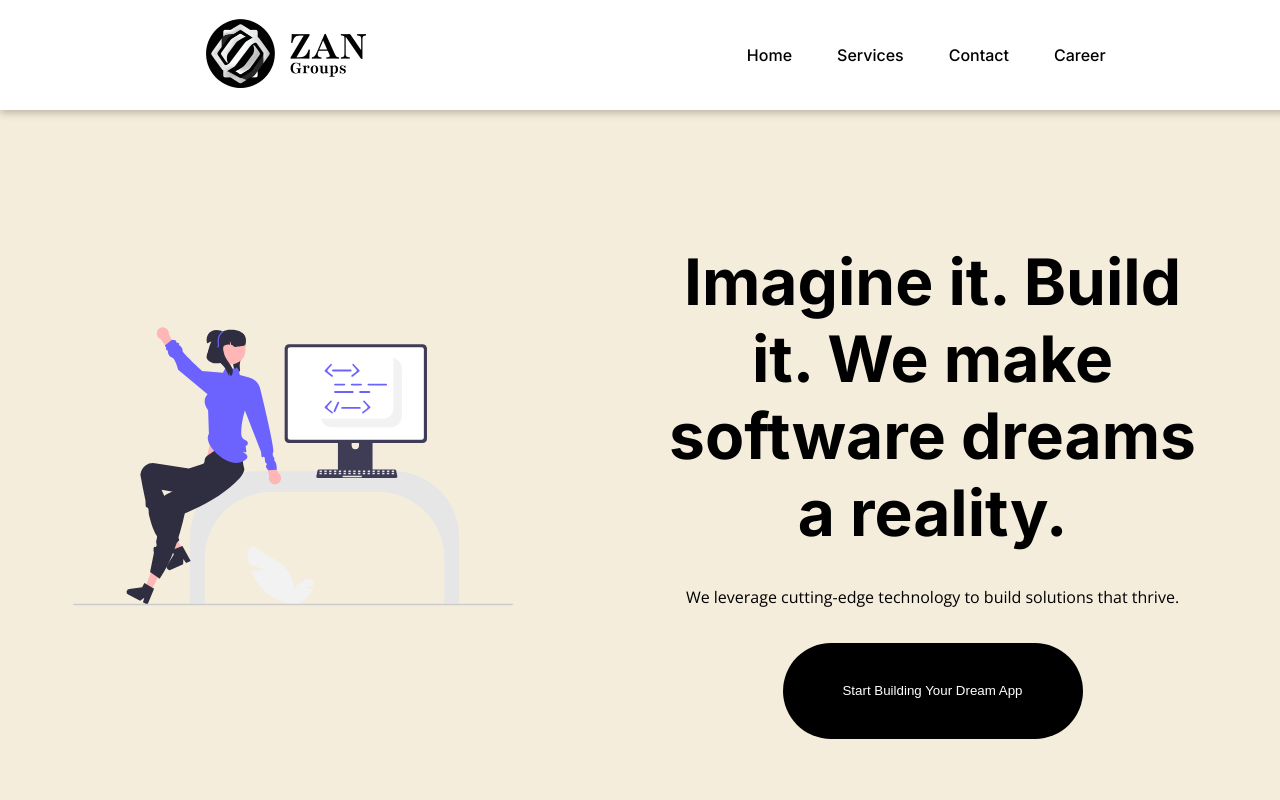
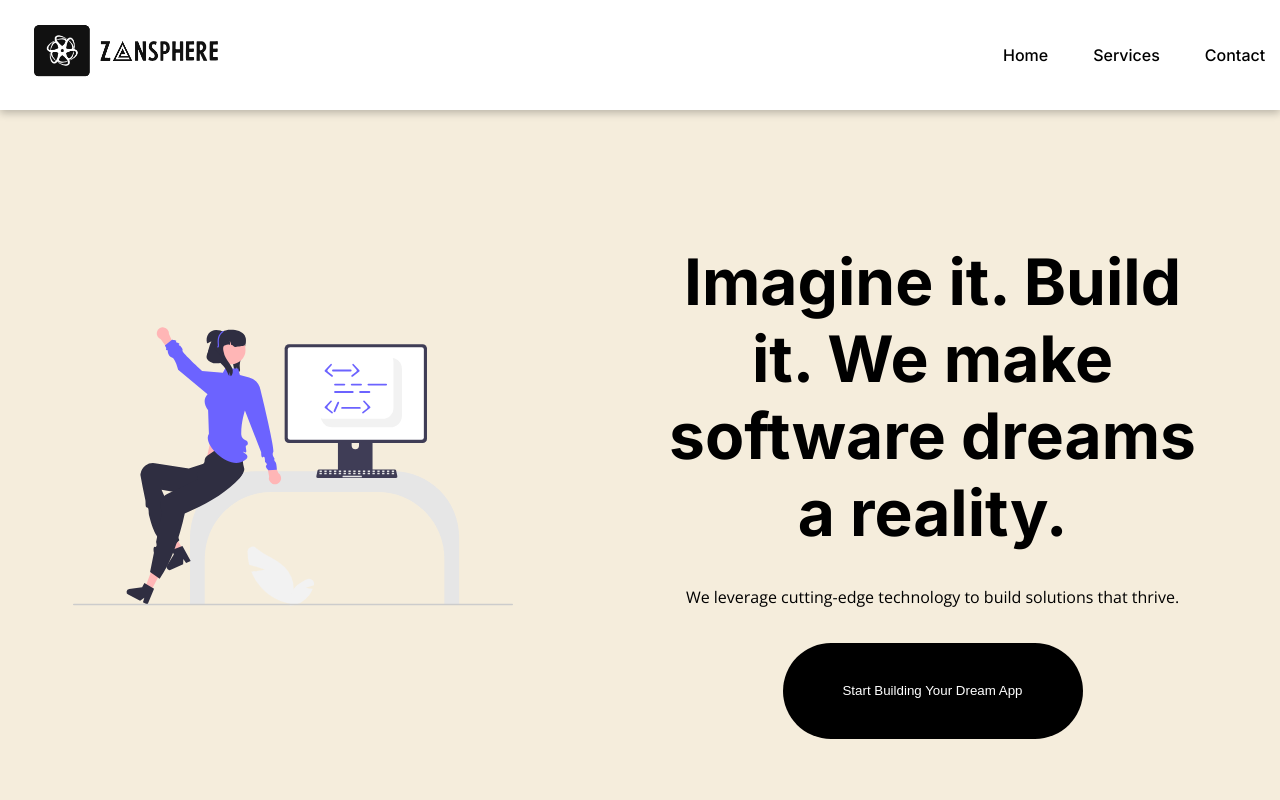
Before and after one commit to umar23-zan/zangroups, a React (Create React App) app: page /services in a window 1280 px wide. Shown: the top 800 px of the page. Built offline with nearby package versions, Linux system fonts and the light colour scheme.

Commit message:
logo changed

```diff
--- a/src/App.css
+++ b/src/App.css
@@ -1,29 +1,5 @@
-.App {
-  text-align: center;
+body, html {
+  margin: 0;
+  padding: 0;
+  overflow-x: hidden; /* Prevents horizontal scrolling */
 }
-
-.App-logo {
-  height: 40vmin;
-  pointer-events: none;
-}
-
-@media (prefers-reduced-motion: no-preference) {
-  .App-logo {
-    animation: App-logo-spin infinite 20s linear;
-  }
-}
-
-.App-header {
-  background-color: #282c34;
-  min-height: 100vh;
-  display: flex;
-  flex-direction: column;
-  align-items: center;
-  justify-content: center;
-  font-size: calc(10px + 2vmin);
-  color: white;
-}
-
-.App-link {
-  color: #61dafb;
-}
--- a/src/components/Header.js
+++ b/src/components/Header.js
@@ -1,6 +1,6 @@
 import React, { useState } from 'react';
 import { Link } from 'react-router-dom';
-import logo from '../images/Logo.png';
+import logo from '../images/zanLogo.png';
 import './header.css';
 
 const Header = () => {
--- a/src/components/header.css
+++ b/src/components/header.css
@@ -12,18 +12,20 @@ body, html {
   width: 100vw;
   /* max-width: 100vw; */
   height: 70px;
-  justify-content: space-around;
+  /* justify-content: space-between; */
+  gap: 60%;
   align-items: center;
   position: fixed;
   background-color: white;
    font-family: "Inter", serif;
-   padding: 20px 16px;
+   padding: 20px 0px;
    box-shadow: rgba(0, 0, 0, 0.24) 0px 3px 8px;
 }
 
 .header-logo img{
-  width: 160px;
-  height: 69px;
+  margin-left: 20px;
+  width: 215px;
+  height: 78px;
 }
 
 .header-navlinks{
```
Also changed, not shown: src/images/zanLogo.png (added).
